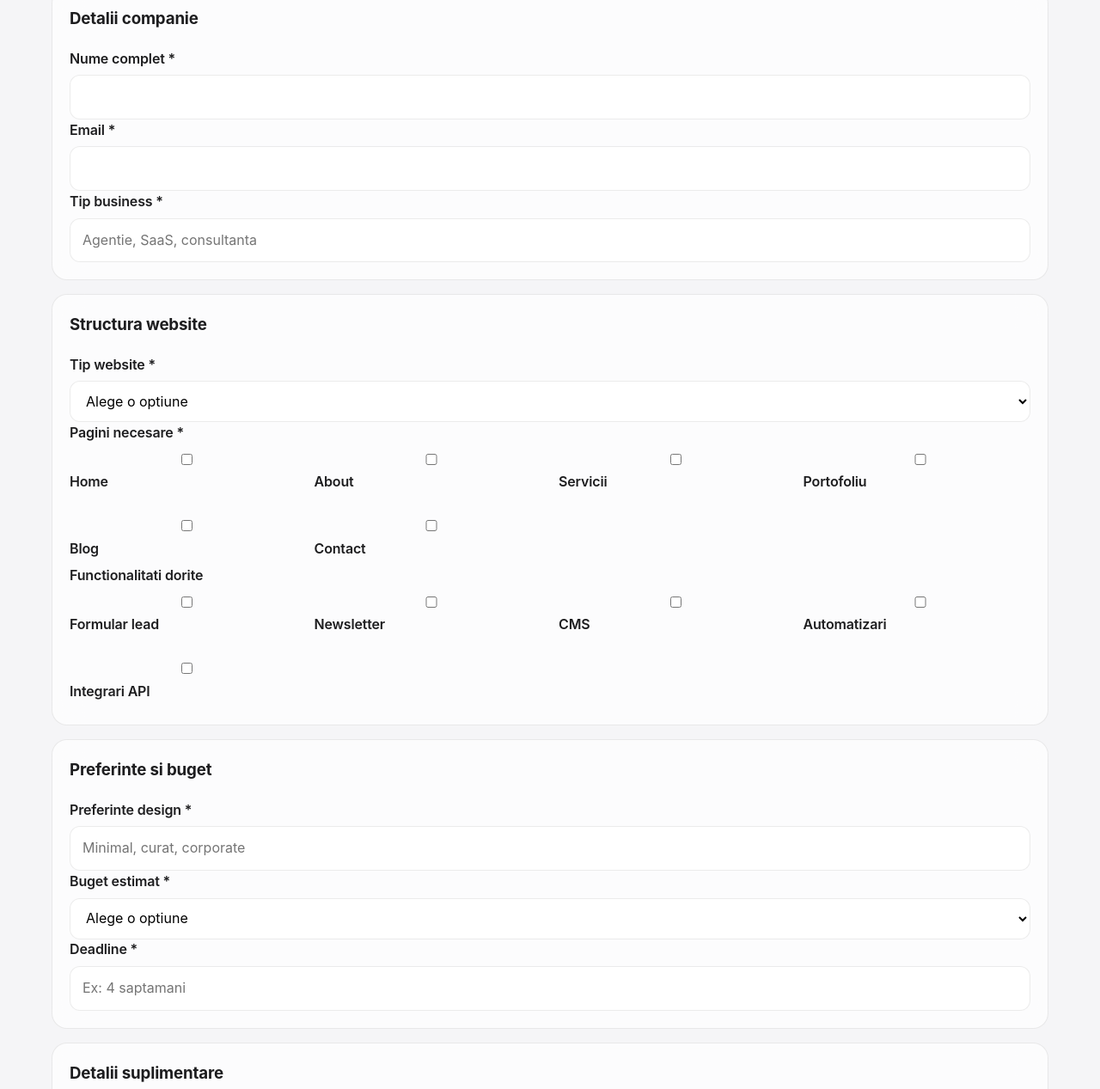
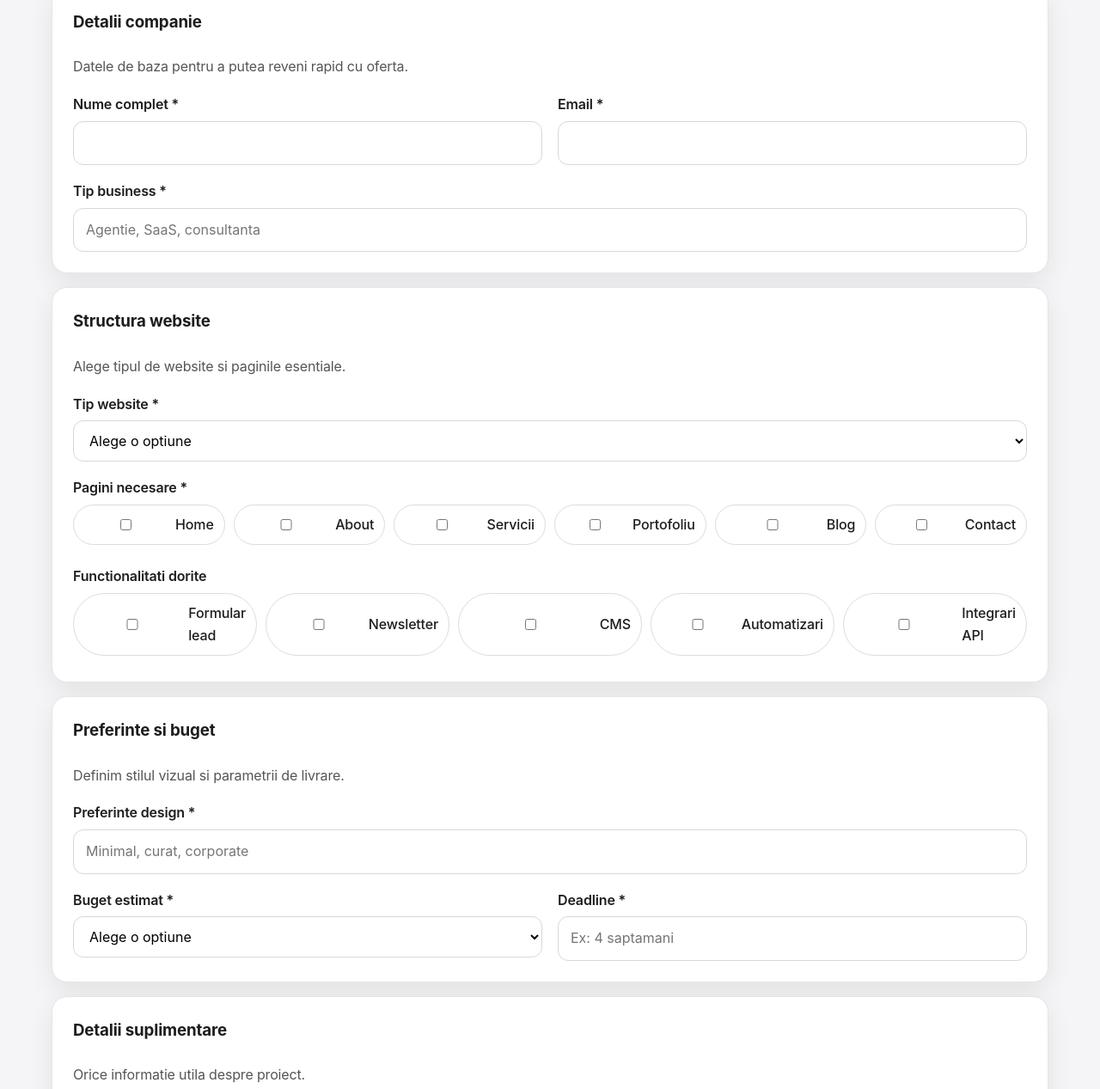
Before and after one commit to ardalescai-tech/personal-agency-website, a website: page public/quote.html in a window 1280 px wide. Shown: the part 347-1614 px from the top of the page at 86% size. Drawn offline with Linux system fonts and the light colour scheme.

Commit message:
Versiunea 2 site

```diff
--- a/public/css/theme.css
+++ b/public/css/theme.css
@@ -1,11 +1,11 @@
 :root {
   --bg: #f5f5f7;
   --text: #1d1d1f;
-  --muted: #6e6e73;
+  --muted: #555555;
   --accent: #0071e3;
-  --glass: rgba(255, 255, 255, 0.6);
-  --border: rgba(0, 0, 0, 0.08);
-  --shadow: 0 20px 60px rgba(0, 0, 0, 0.08);
+  --glass: rgba(255, 255, 255, 0.85);
+  --border: #e5e5e5;
+  --shadow: 0 18px 45px rgba(0, 0, 0, 0.12);
   --radius: 18px;
   --max: 1160px;
   --bezier: cubic-bezier(0.2, 0.8, 0.2, 1);
@@ -34,7 +34,7 @@ header {
   top: 0;
   z-index: 10;
   backdrop-filter: blur(18px);
-  background: rgba(245, 245, 247, 0.8);
+  background: rgba(245, 245, 247, 0.85);
   border-bottom: 1px solid var(--border);
 }
 
@@ -78,7 +78,7 @@ header {
 
 .nav-toggle {
   display: none;
-  background: transparent;
+  background: #ffffff;
   border: 1px solid var(--border);
   border-radius: 999px;
   padding: 8px 12px;
@@ -131,7 +131,7 @@ header {
 }
 
 .button.secondary {
-  background: transparent;
+  background: #ffffff;
   color: var(--text);
   border-color: var(--border);
 }
@@ -154,9 +154,9 @@ header {
   background: var(--glass);
   border: 1px solid var(--border);
   border-radius: var(--radius);
-  padding: 24px;
+  padding: 26px;
   box-shadow: var(--shadow);
-  backdrop-filter: blur(20px);
+  backdrop-filter: blur(18px);
   transition: transform 0.35s var(--bezier), box-shadow 0.35s var(--bezier);
 }
 
@@ -181,11 +181,50 @@ form {
 }
 
 .form-section {
-  padding: 20px;
+  padding: 24px;
   border-radius: var(--radius);
   border: 1px solid var(--border);
-  background: rgba(255, 255, 255, 0.7);
-  backdrop-filter: blur(16px);
+  background: #ffffff;
+  box-shadow: 0 10px 30px rgba(0, 0, 0, 0.08);
+}
+
+.section-head {
+  display: grid;
+  gap: 6px;
+  margin-bottom: 18px;
+}
+
+.section-head p {
+  margin: 0;
+  color: var(--muted);
+}
+
+.form-grid {
+  display: grid;
+  grid-template-columns: repeat(2, minmax(0, 1fr));
+  gap: 18px;
+}
+
+.span-2 {
+  grid-column: span 2;
+}
+
+.option-grid {
+  display: grid;
+  grid-template-columns: repeat(auto-fit, minmax(160px, 1fr));
+  gap: 10px;
+}
+
+.option-chip {
+  display: flex;
+  align-items: center;
+  gap: 10px;
+  padding: 10px 12px;
+  border-radius: 999px;
+  border: 1px solid #dcdcdc;
+  background: #ffffff;
+  font-weight: 500;
+  color: var(--text);
 }
 
 .form-section h3 {
@@ -194,6 +233,7 @@ form {
 
 label {
   font-weight: 600;
+  color: var(--text);
   margin-bottom: 6px;
   display: block;
 }
@@ -204,9 +244,17 @@ textarea {
   width: 100%;
   padding: 12px 14px;
   border-radius: 12px;
-  border: 1px solid var(--border);
-  background: #fff;
+  border: 1px solid #d8d8d8;
+  background: #ffffff;
   font: inherit;
+}
+
+input:focus,
+select:focus,
+textarea:focus {
+  outline: none;
+  border-color: var(--accent);
+  box-shadow: 0 0 0 3px rgba(0, 113, 227, 0.15);
 }
 
 textarea {
@@ -233,16 +281,16 @@ button:hover {
 .notice {
   border-radius: 12px;
   padding: 12px 16px;
-  background: rgba(0, 113, 227, 0.12);
-  border: 1px solid rgba(0, 113, 227, 0.2);
-  color: #0c2d5f;
+  background: rgba(0, 113, 227, 0.15);
+  border: 1px solid rgba(0, 113, 227, 0.25);
+  color: #0b2a55;
   margin: 16px 0;
 }
 
 .notice.error {
-  background: rgba(214, 48, 49, 0.12);
-  border-color: rgba(214, 48, 49, 0.2);
-  color: #5c1a1a;
+  background: rgba(214, 48, 49, 0.16);
+  border-color: rgba(214, 48, 49, 0.25);
+  color: #5b1515;
 }
 
 .footer {
@@ -268,7 +316,7 @@ button:hover {
     top: 64px;
     left: 4vw;
     right: 4vw;
-    background: rgba(255, 255, 255, 0.9);
+    background: rgba(255, 255, 255, 0.95);
     border: 1px solid var(--border);
     border-radius: 16px;
     padding: 16px;
@@ -289,6 +337,14 @@ button:hover {
   .hero {
     padding-top: 40px;
   }
+
+  .form-grid {
+    grid-template-columns: 1fr;
+  }
+
+  .span-2 {
+    grid-column: span 1;
+  }
 }
 
 @media (max-width: 600px) {
--- a/public/quote.html
+++ b/public/quote.html
@@ -34,7 +34,11 @@
 
     <form data-form="quote">
       <div class="form-section" data-reveal>
+        <div class="section-head">
           <h3>Detalii companie</h3>
+          <p>Datele de baza pentru a putea reveni rapid cu oferta.</p>
+        </div>
+        <div class="form-grid">
           <div>
             <label for="name">Nume complet *</label>
             <input id="name" name="name" type="text" required />
@@ -43,15 +47,20 @@
             <label for="email">Email *</label>
             <input id="email" name="email" type="email" required />
           </div>
-        <div>
+          <div class="span-2">
             <label for="business_type">Tip business *</label>
             <input id="business_type" name="business_type" type="text" placeholder="Agentie, SaaS, consultanta" required />
           </div>
         </div>
+      </div>
 
       <div class="form-section" data-reveal>
+        <div class="section-head">
           <h3>Structura website</h3>
-        <div>
+          <p>Alege tipul de website si paginile esentiale.</p>
+        </div>
+        <div class="form-grid">
+          <div class="span-2">
             <label for="website_type">Tip website *</label>
             <select id="website_type" name="website_type" required>
               <option value="">Alege o optiune</option>
@@ -61,32 +70,37 @@
               <option value="MVP web app">MVP web app</option>
             </select>
           </div>
-        <div>
+          <div class="span-2">
             <label>Pagini necesare *</label>
-          <div class="grid">
-            <label><input type="checkbox" name="pages" value="Home" /> Home</label>
-            <label><input type="checkbox" name="pages" value="About" /> About</label>
-            <label><input type="checkbox" name="pages" value="Servicii" /> Servicii</label>
-            <label><input type="checkbox" name="pages" value="Portofoliu" /> Portofoliu</label>
-            <label><input type="checkbox" name="pages" value="Blog" /> Blog</label>
-            <label><input type="checkbox" name="pages" value="Contact" /> Contact</label>
+            <div class="option-grid">
+              <label class="option-chip"><input type="checkbox" name="pages" value="Home" /> Home</label>
+              <label class="option-chip"><input type="checkbox" name="pages" value="About" /> About</label>
+              <label class="option-chip"><input type="checkbox" name="pages" value="Servicii" /> Servicii</label>
+              <label class="option-chip"><input type="checkbox" name="pages" value="Portofoliu" /> Portofoliu</label>
+              <label class="option-chip"><input type="checkbox" name="pages" value="Blog" /> Blog</label>
+              <label class="option-chip"><input type="checkbox" name="pages" value="Contact" /> Contact</label>
             </div>
           </div>
-        <div>
+          <div class="span-2">
             <label>Functionalitati dorite</label>
-          <div class="grid">
-            <label><input type="checkbox" name="features" value="Formular lead" /> Formular lead</label>
-            <label><input type="checkbox" name="features" value="Newsletter" /> Newsletter</label>
-            <label><input type="checkbox" name="features" value="CMS" /> CMS</label>
-            <label><input type="checkbox" name="features" value="Automatizari" /> Automatizari</label>
-            <label><input type="checkbox" name="features" value="Integrari API" /> Integrari API</label>
+            <div class="option-grid">
+              <label class="option-chip"><input type="checkbox" name="features" value="Formular lead" /> Formular lead</label>
+              <label class="option-chip"><input type="checkbox" name="features" value="Newsletter" /> Newsletter</label>
+              <label class="option-chip"><input type="checkbox" name="features" value="CMS" /> CMS</label>
+              <label class="option-chip"><input type="checkbox" name="features" value="Automatizari" /> Automatizari</label>
+              <label class="option-chip"><input type="checkbox" name="features" value="Integrari API" /> Integrari API</label>
+            </div>
           </div>
         </div>
       </div>
 
       <div class="form-section" data-reveal>
+        <div class="section-head">
           <h3>Preferinte si buget</h3>
-        <div>
+          <p>Definim stilul vizual si parametrii de livrare.</p>
+        </div>
+        <div class="form-grid">
+          <div class="span-2">
             <label for="design_preferences">Preferinte design *</label>
             <input id="design_preferences" name="design_preferences" type="text" placeholder="Minimal, curat, corporate" required />
           </div>
@@ -105,12 +119,18 @@
             <input id="deadline" name="deadline" type="text" placeholder="Ex: 4 saptamani" required />
           </div>
         </div>
+      </div>
 
       <div class="form-section" data-reveal>
+        <div class="section-head">
           <h3>Detalii suplimentare</h3>
-        <div>
+          <p>Orice informatie utila despre proiect.</p>
+        </div>
+        <div class="form-grid">
+          <div class="span-2">
             <label for="message">Detalii suplimentare *</label>
             <textarea id="message" name="message" required></textarea>
+          </div>
         </div>
       </div>
 
```
Lines whose indentation alone changed are shown as unchanged.
